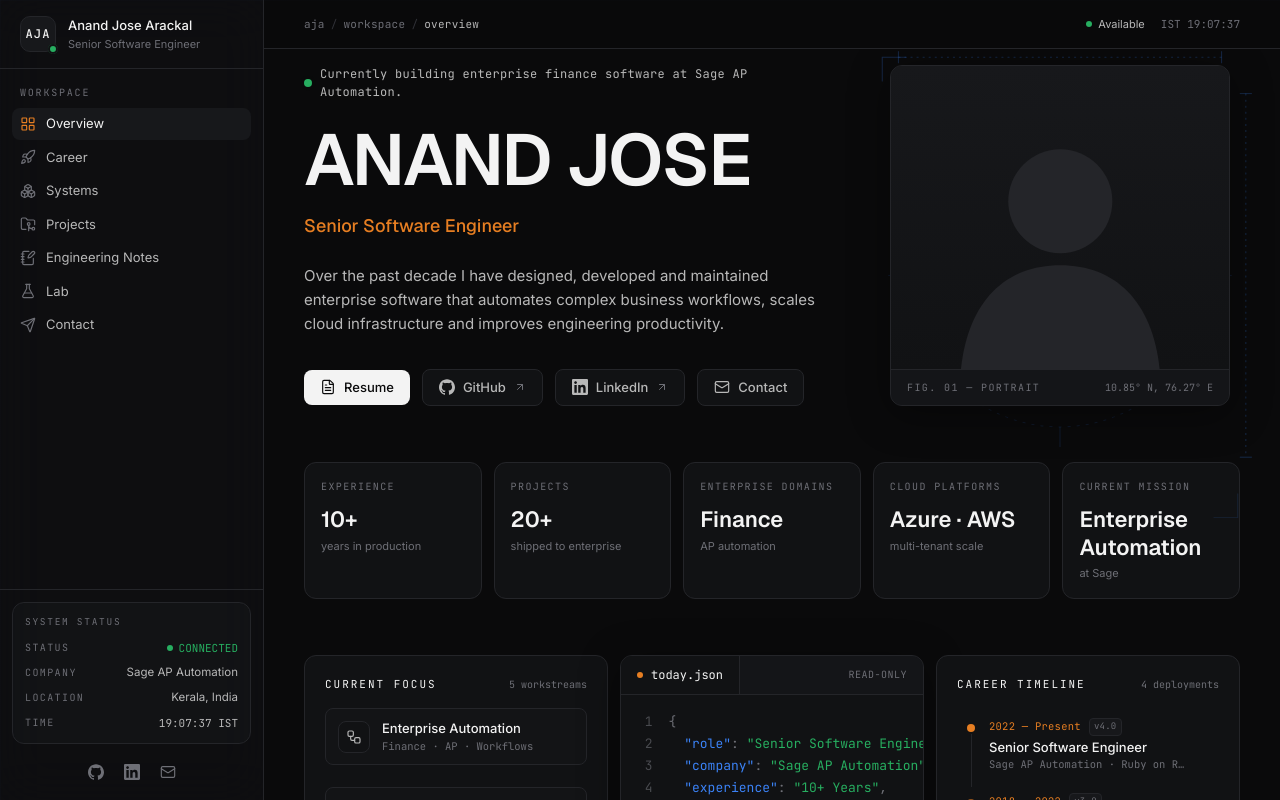
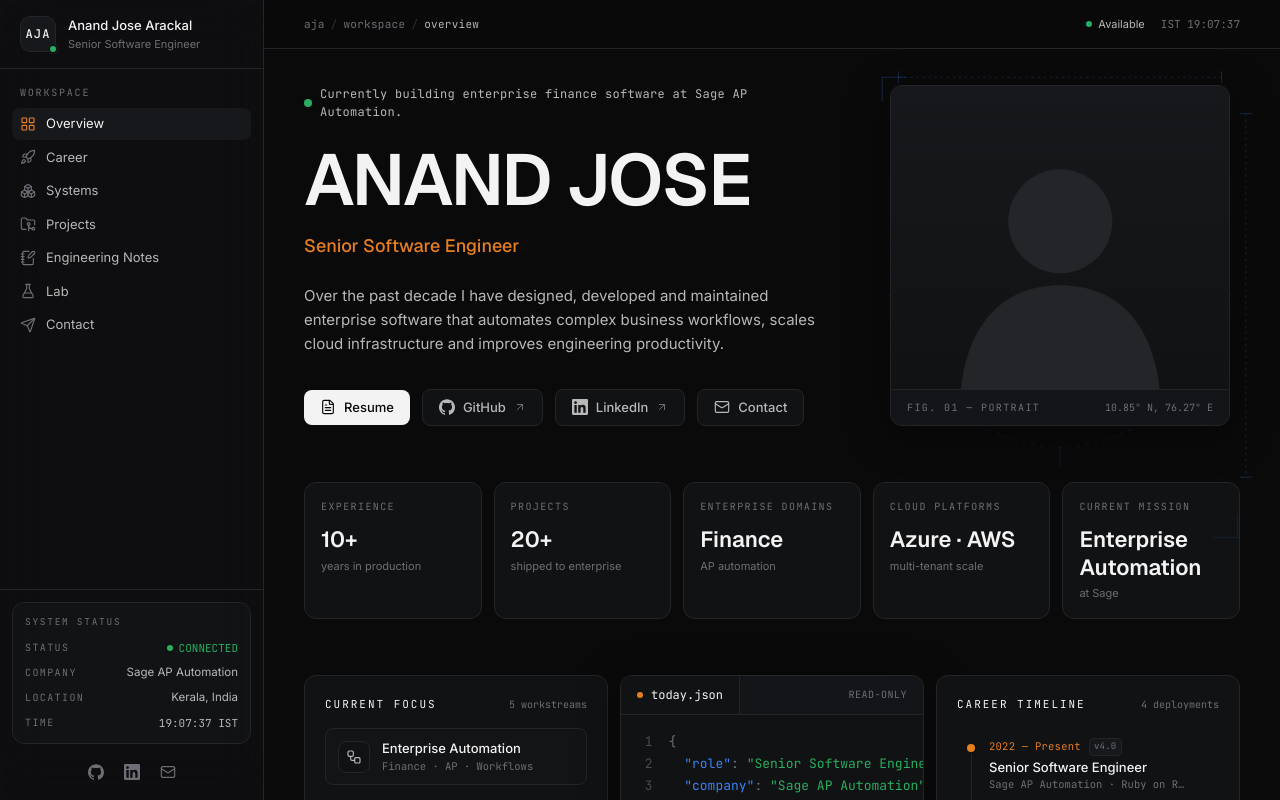
Before and after one commit to anandjose-arackal/portfolio, a Next.js app: page / in a window 1280 px wide. Shown: the top 800 px of the page. Built offline with nearby package versions, Linux system fonts and the light colour scheme.

Commit message:
Hero: set tagline top gap to 50px
Co-Authored-By: Claude Fable 5 <noreply@anthropic.com>

```diff
--- a/src/components/home/Hero.tsx
+++ b/src/components/home/Hero.tsx
@@ -37,7 +37,7 @@ const ctas = [
 
 export function Hero() {
   return (
-    <section className="grid gap-10 pt-3 pb-14 lg:grid-cols-[1fr_360px] lg:gap-16 lg:pt-4">
+    <section className="grid gap-10 pt-8 pb-14 lg:grid-cols-[1fr_360px] lg:gap-16 lg:pt-9">
       <div>
         <Reveal>
           <p className="flex items-center gap-2 font-mono text-[12px] tracking-wide text-muted">
```
